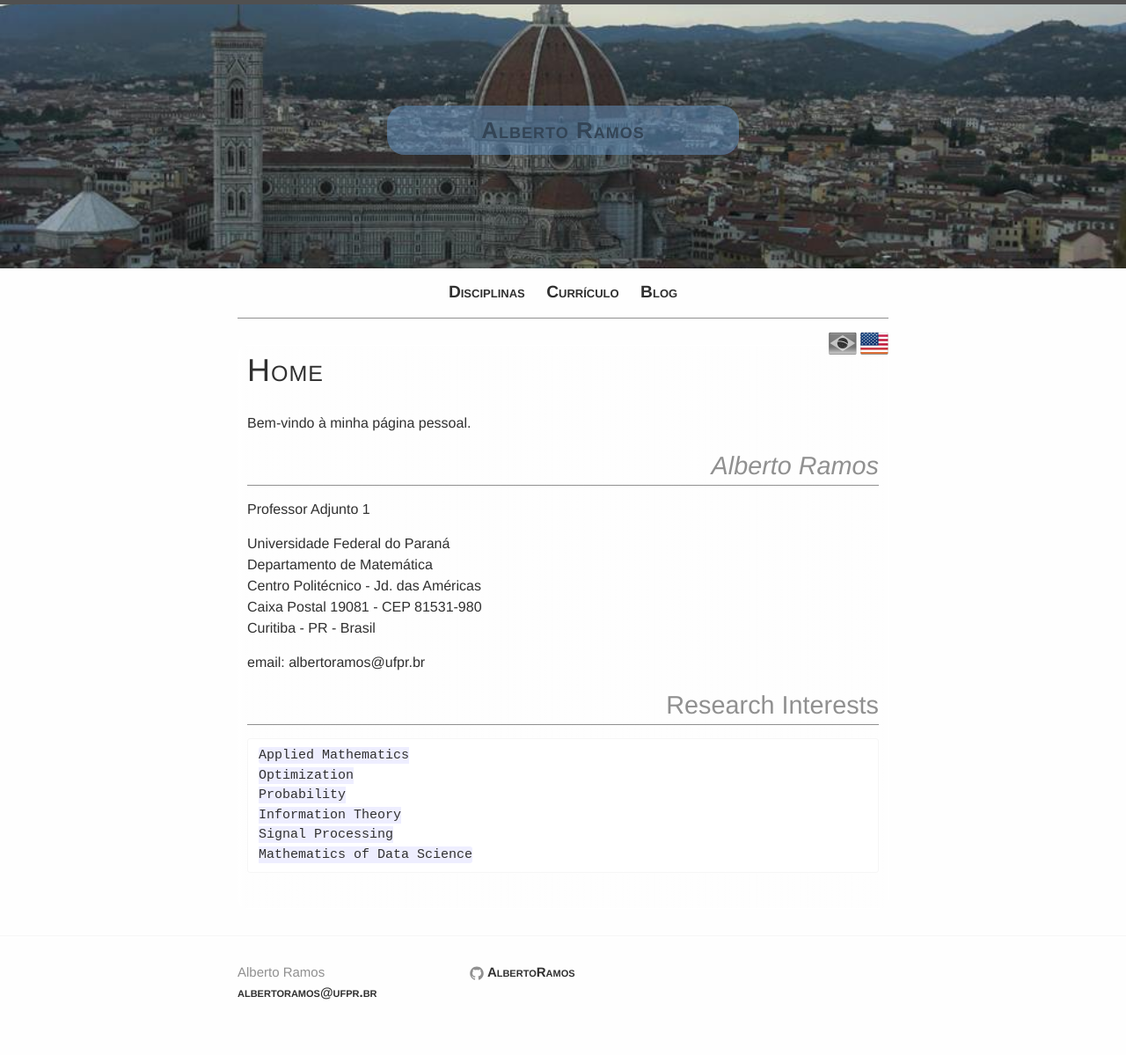
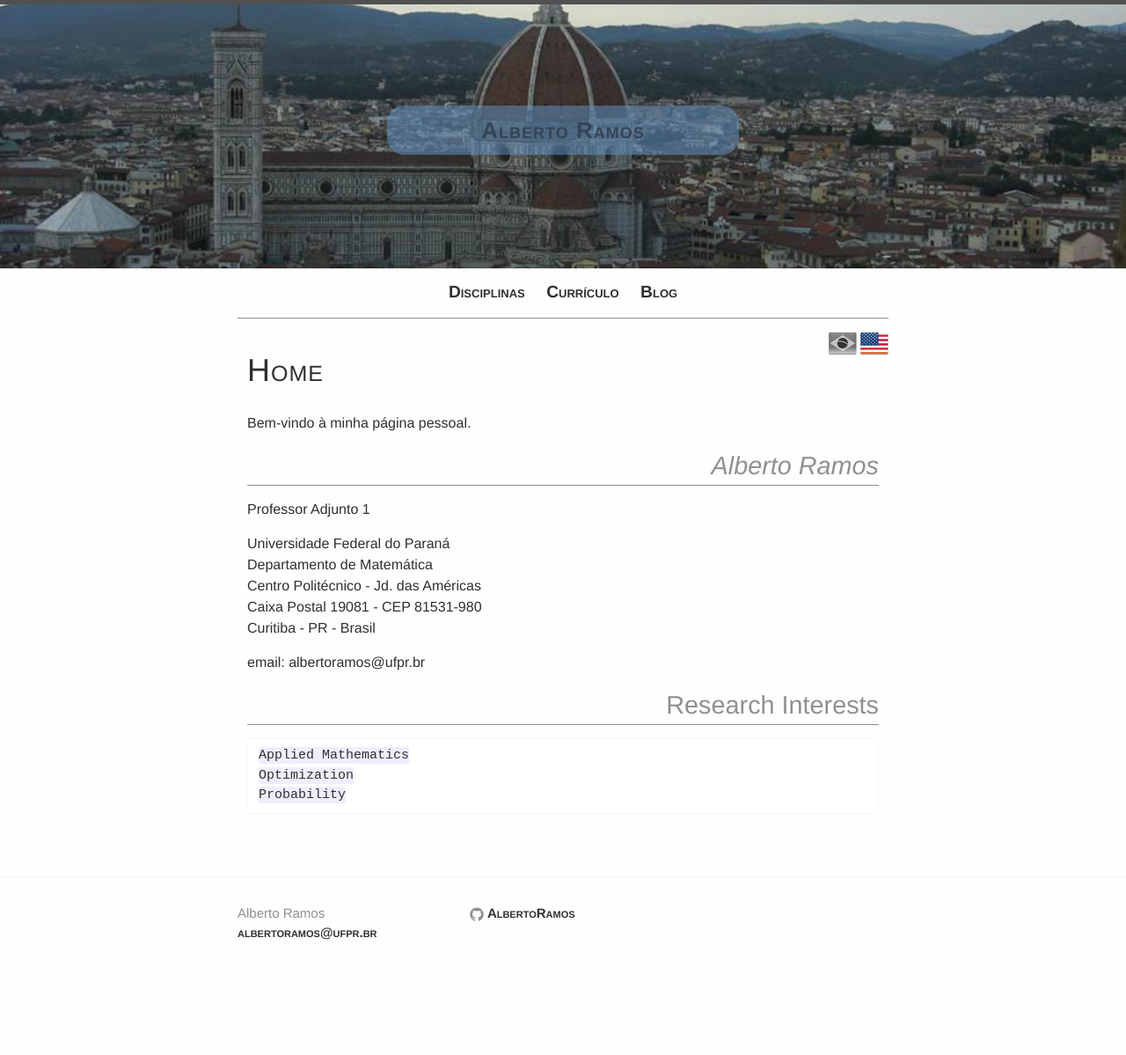
Before and after one commit to abelsiqueira/abelsiqueira.github.io-old, a Jekyll site: the page built from index.br.md, in a window 1280 px wide. Shown: the whole page at 88% size. Built offline with Jekyll 4.4.1, drawn with Linux system fonts in a browser that asks for light colours; after the commit the page ends 1132 px from its top, so only the background shows below that.

Commit message:
Update index.br.md

```diff
--- a/index.br.md
+++ b/index.br.md
@@ -23,6 +23,3 @@ email: albertoramos@ufpr.br
     Applied Mathematics
     Optimization
     Probability
-    Information Theory
-    Signal Processing
-    Mathematics of Data Science
```
